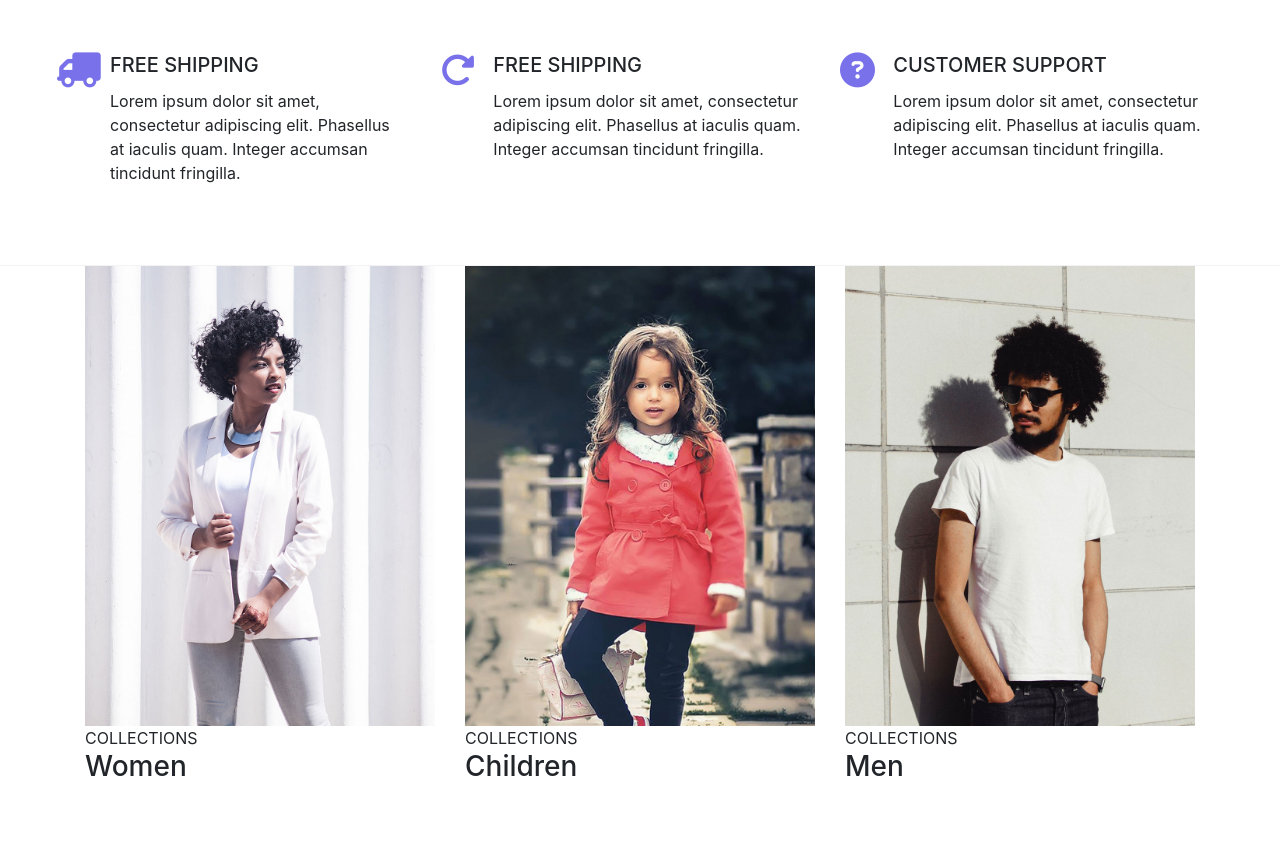
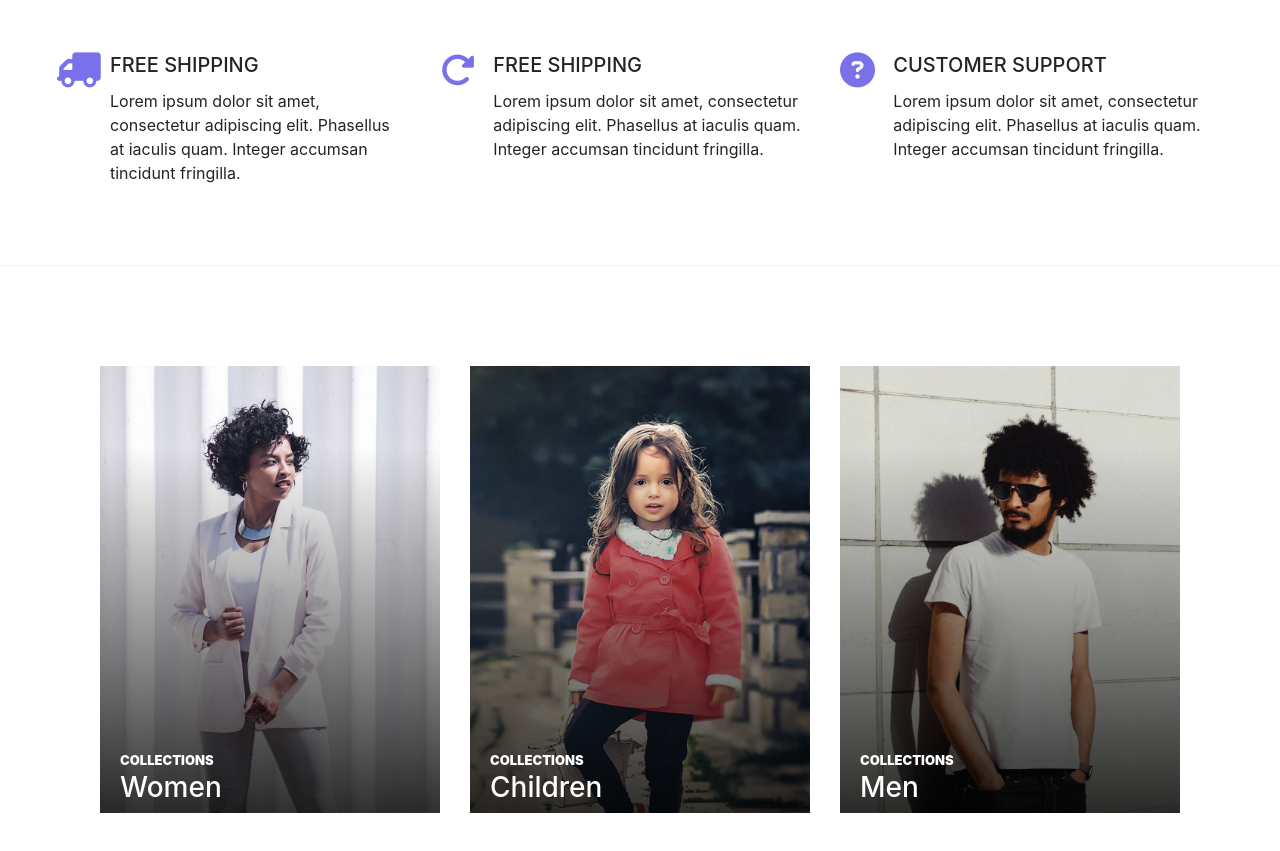
Before and after one commit to hamasabdulkareem/e-commerc, a plain HTML site: page index.html in a window 1280 px wide. Shown: the part 822-1673 px from the top of the page. Before the commit the page ends 1613 px from the top, so only its background shows below. Drawn offline with nearby package versions, Linux system fonts and the light colour scheme.

Commit message:
add css for section

```diff
--- a/css/style.css
+++ b/css/style.css
@@ -172,6 +172,60 @@
     color: #7971ea;
 }
 
+.section-collections-images{
+    background-color: #fff;
+}
+
+.collections-images{
+    margin: 100px 0;
+}
+.box{
+    position: relative;
+}
+
+.section-collections-images .row .box .img{
+    overflow: hidden;
+}
+.section-collections-images .row .box img{
+
+    z-index: 0;
+    width: 100%;
+    transition: transform 0.7s ease-in-out;
+}
+
+.section-collections-images .row .box:hover img {
+    transform: scale(1.1);
+    transition: 0.7s;
+}
+
+.text{
+    position: absolute;
+    bottom: 0;
+    left: 35px;
+    color: #fff;
+    z-index: 2;
+}
+
+.text span{
+    font-size: 13px;
+    font-weight: 1000;
+}
+
+.section-collections-images .row .box  .filter {
+    width: 92%;
+    margin-left: 15px;
+    z-index: 1;
+    content: '';
+    position: absolute;
+    top: 0;
+    right: 0;
+    bottom: 0;
+    left: 0;
+    background: -moz-linear-gradient(top, transparent 0%, transparent 18%, rgba(0, 0, 0, 0.8) 99%, rgba(0, 0, 0, 0.8) 100%);
+    background: -webkit-linear-gradient(top, transparent 0%, transparent 18%, rgba(0, 0, 0, 0.8) 99%, rgba(0, 0, 0, 0.8) 100%);
+}
+
+
 /************************ Start Media Query *****************************/
 
 @media only screen and (min-width: 0px) and (max-width: 575px){
```
